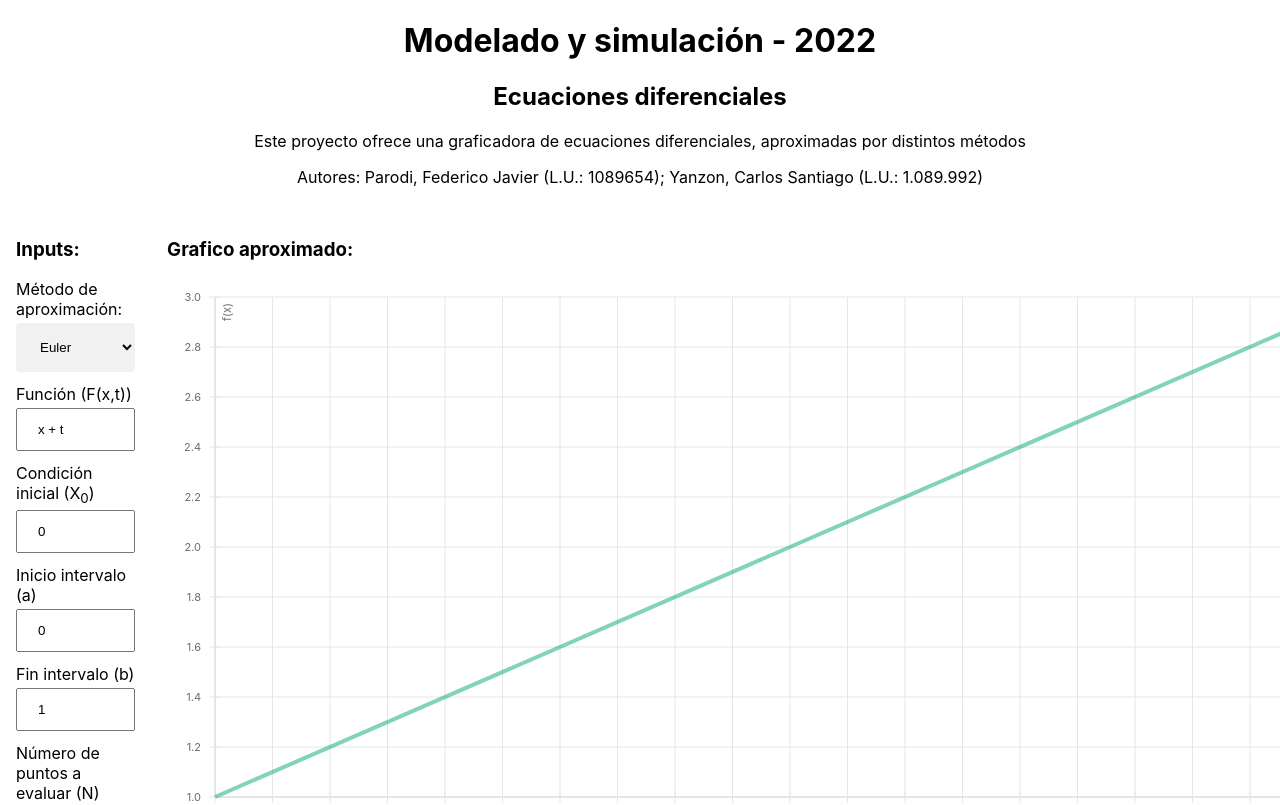
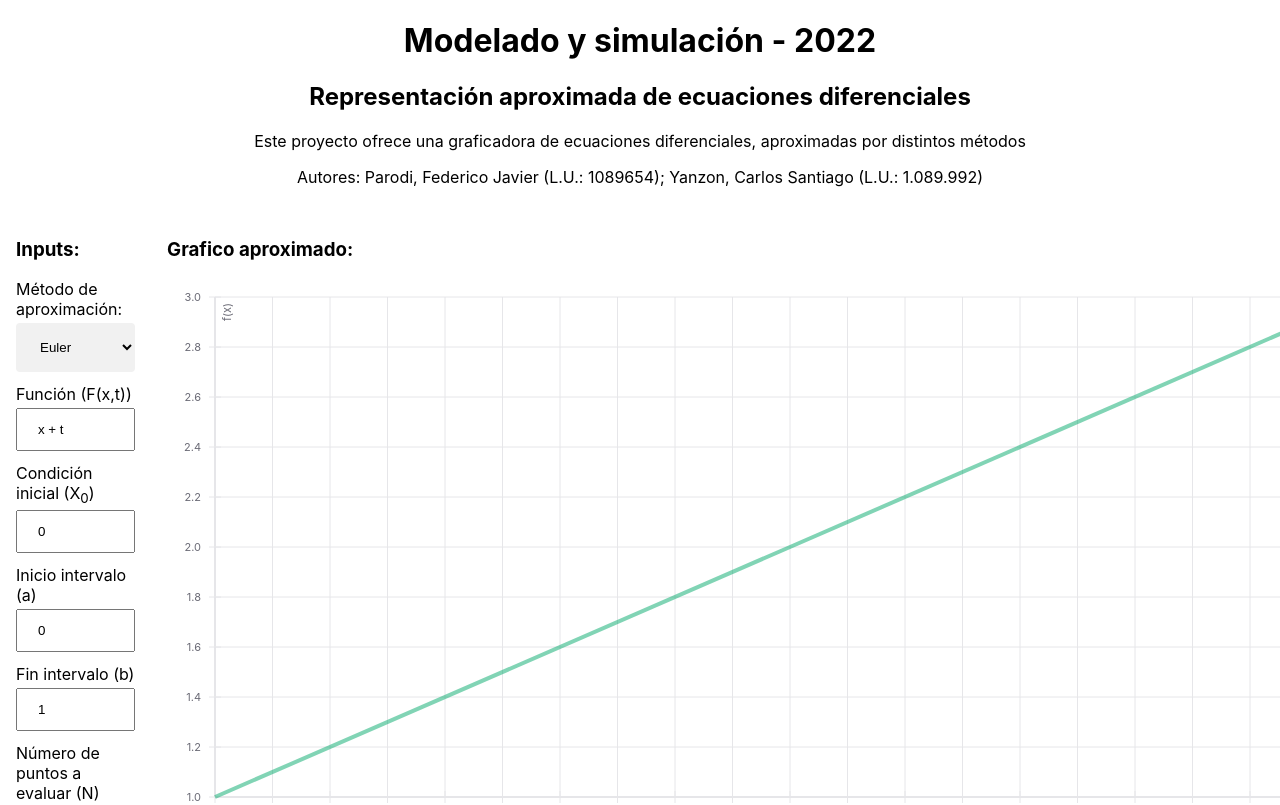
Before and after one commit to Fedejp/modsim22, a React (Create React App) app: page / in a window 1280 px wide. Shown: the top 805 px of the page. Built offline with nearby package versions, Linux system fonts and the light colour scheme.

Commit message:
chore: delete comments for final bundle

```diff
--- a/src/App.js
+++ b/src/App.js
@@ -35,23 +35,6 @@ function App() {
   const [showEuler, setShowEuler] = useState(true);
   const [showEulerPlus, setShowEulerPlus] = useState(false);
   const [containsInfinity, setContainsInfinity] = useState(false);
-  const [delayedPoints, setDelayedPoints] = useState([]);
-
-  // useEffect(() => {
-  //   setDelayedPoints([]);
-  //   const delayPoints = async () => {
-  //     const auxPoints = [];
-  //     await eulerPoints.forEach(async (point, index) => {
-  //       console.log("Timeout n " + index);
-  //       setTimeout(() => {
-  //         auxPoints.push(point);
-  //         setDelayedPoints(auxPoints);
-  //         console.log("resolved timeout n " + index);
-  //       }, 1000 * index);
-  //     });
-  //   };
-  //   delayPoints();
-  // }, [eulerPoints]);
 
   useEffect(() => {
     const infinityPointEuler = eulerPoints.find(
@@ -113,7 +96,7 @@ function App() {
   return (
     <div className="App">
       <h1>Modelado y simulación - 2022</h1>
-      <h2>Ecuaciones diferenciales</h2>
+      <h2>Representación aproximada de ecuaciones diferenciales </h2>
       <p>
         Este proyecto ofrece una graficadora de ecuaciones diferenciales,
         aproximadas por distintos métodos
@@ -179,24 +162,6 @@ function App() {
                 onChange={(e) => setPoints(e.target.value)}
               ></input>
             </label>
-            {/* <div className="slider">
-              <label>
-                Retraso en graficación (en ms)
-                <Slider
-                  axis="x"
-                  x={graphDelay}
-                  styles={{
-                    track: {
-                      width: "100%",
-                    },
-                    active: {
-                      backgroundColor: "#04AA6D",
-                    },
-                  }}
-                  onChange={({ x }) => setGraphDelay(x)}
-                />
-              </label>
-            </div> */}
             <input type="submit" value="Graficar!"></input>
           </form>
         </div>
--- a/src/euler.js
+++ b/src/euler.js
@@ -12,7 +12,7 @@ export function calculateEuler(eqDif, x0, a, b, nPoints) {
   let x = Number(x0);
   for (let index = 1; index <= nPoints; index++) {
     let t = index * h + Number(a);
-    x = x + h * f(x, (index - 1) * h + Number(a)); // CHECK
+    x = x + h * f(x, (index - 1) * h + Number(a));
     points.push({ x: t, y: x });
   }
   console.log(points);
--- a/src/eulerPlus.js
+++ b/src/eulerPlus.js
@@ -3,13 +3,11 @@ import * as math from "mathjs";
 export function calculateEulerPlus(eqDif, x0, a, b, nPoints) {
   const points = [{ x: Number(a), y: Number(x0) }];
   const h = (b - a) / nPoints;
-  // points.push({ x: 0, y: x0 });
 
   const f = (x, t) => {
     const result = math.evaluate([`x = ${x}`, `t = ${t}`, eqDif])[2];
     return result;
   };
-
   let x = Number(x0);
   for (let index = 1; index <= nPoints; index++) {
     let t = index * h + Number(a);
```
